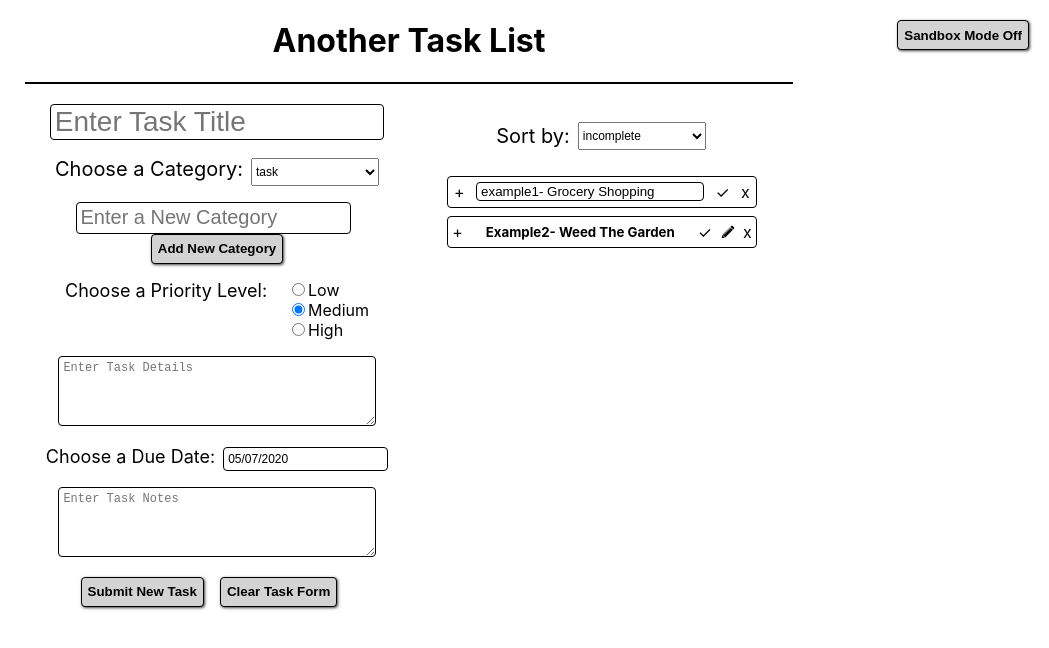
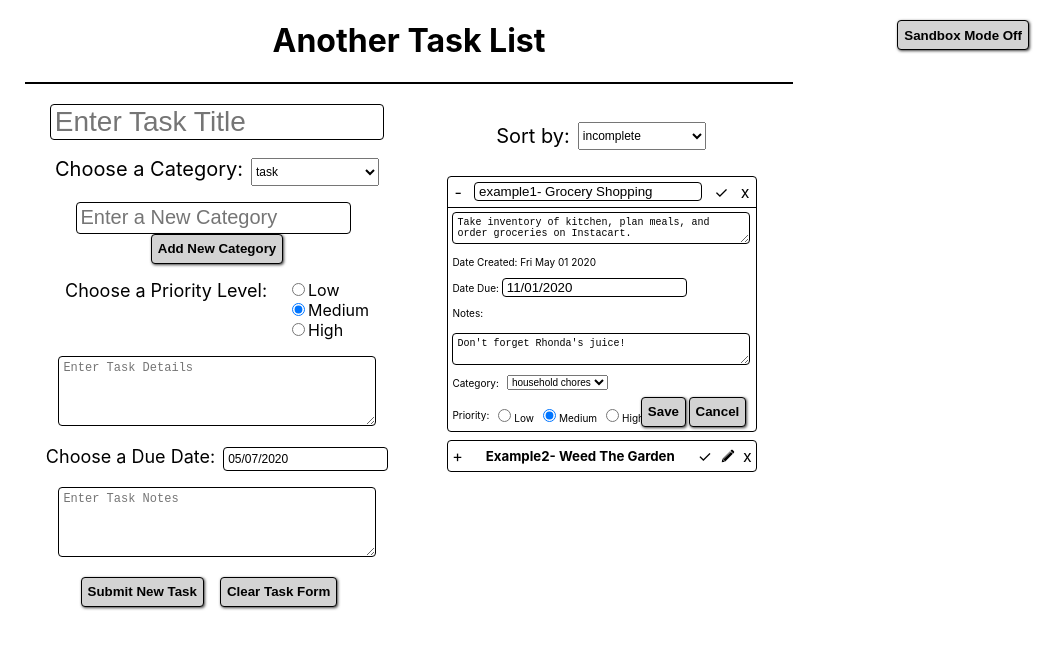
Before and after one commit to lolakoala/AnotherTaskList, a React (Create React App) app: page / in a window 1280 px wide. Both pictures are taken after a click on the picture 958 px from the left and 191 px from the top of the page. Shown: the top 648 px of the page, without its empty margins (231-1280 px from the left). Built offline with nearby package versions, Linux system fonts and the light colour scheme.

Commit message:
adds action buttons to editable card

```diff
--- a/src/App.css
+++ b/src/App.css
@@ -221,3 +221,12 @@ textarea {
   width: 128px;
   font-size: 12px;
 }
+
+.edit-actions {
+  position: absolute;
+  bottom: 4px;
+  right: 4px;
+  display: flex;
+  justify-content: space-around;
+  width: 108px;
+}
--- a/src/features/tasks/Tasks.js
+++ b/src/features/tasks/Tasks.js
@@ -97,7 +97,10 @@ const Card = ({task, categories}) => {
         <p onClick={() => setExpanded(!expanded)}>{expanded ? '-' : '+'}</p>
         {editing ? <input type='text' id='edit-title' value={newTitle} onChange={editTitle}/> : <h5 className={completeDate ? 'completed' : null}>{title}</h5>}
         {completeDate ? null : <p onClick={complete}>✓</p>}
-        {editing ? null : <img onClick={() => setEditing(true)} src={pencil} alt='edit' />}
+        {editing ? null : <img onClick={() => {
+          setExpanded(true)
+          setEditing(true)
+        }} src={pencil} alt='edit' />}
         <p onClick={remove}>x</p>
     </div>
 
@@ -112,7 +115,7 @@ const Card = ({task, categories}) => {
         <p>Priority: {newPriority}</p>
     </div>
 
-    const editingTaskBody = <div>
+    const editingTaskBody = <div style={{position: 'relative'}}>
         {details && <textarea type='text' value={newDetails} onChange={editDetails} />}
         <p>Date Created: {createDate}</p>
         {updateDate && <p>Last Updated: {updateDate}</p>}
@@ -170,6 +173,10 @@ const Card = ({task, categories}) => {
                 </label>
             </div>
         </div>
+        <div className='edit-actions'>
+          <button onClick={submitEdit}>Save</button>
+          <button onClick={() => setEditing(false)}>Cancel</button>
+        </div>
     </div>
 
     const expandedTask = <div className='expanded-task'>
```
